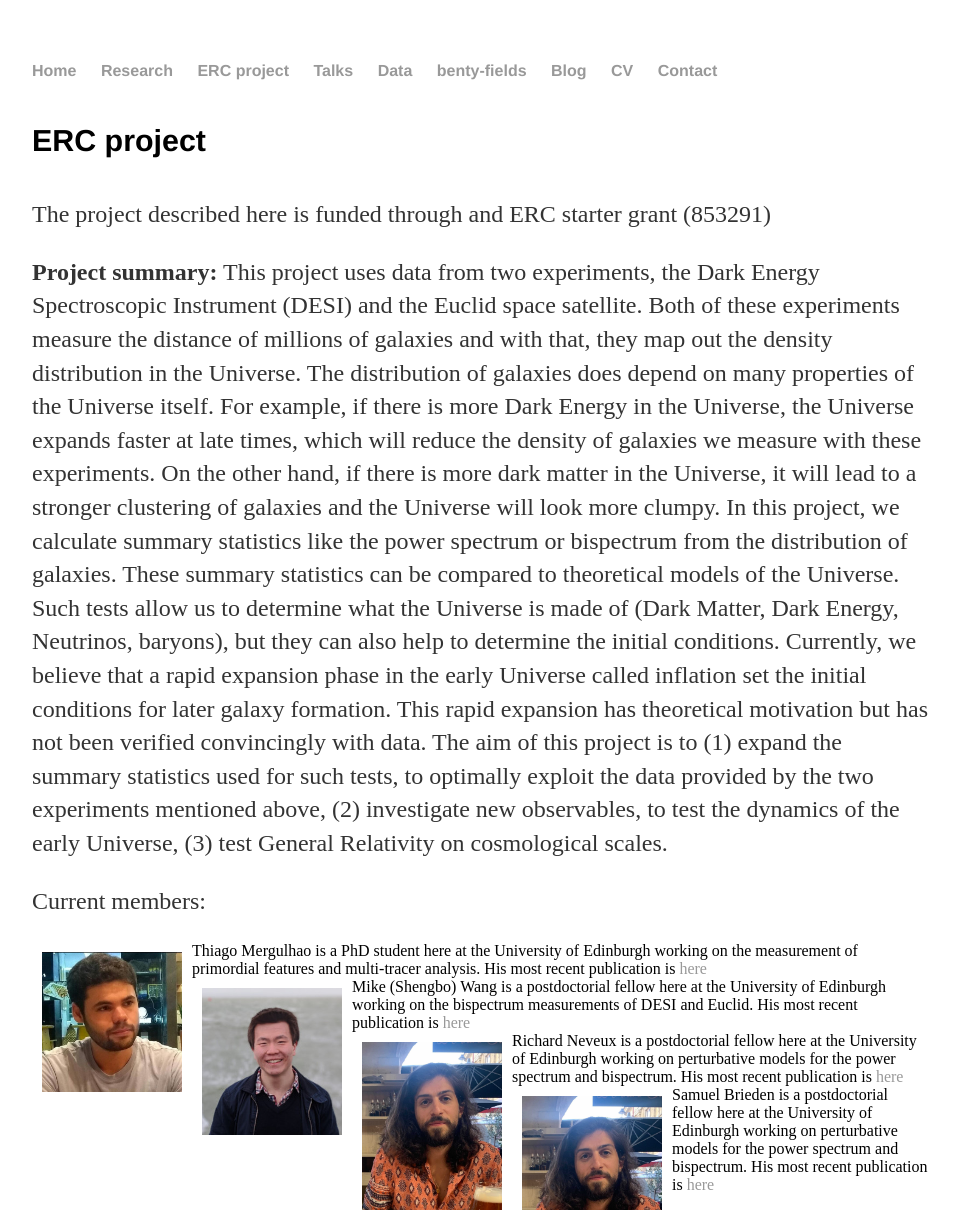
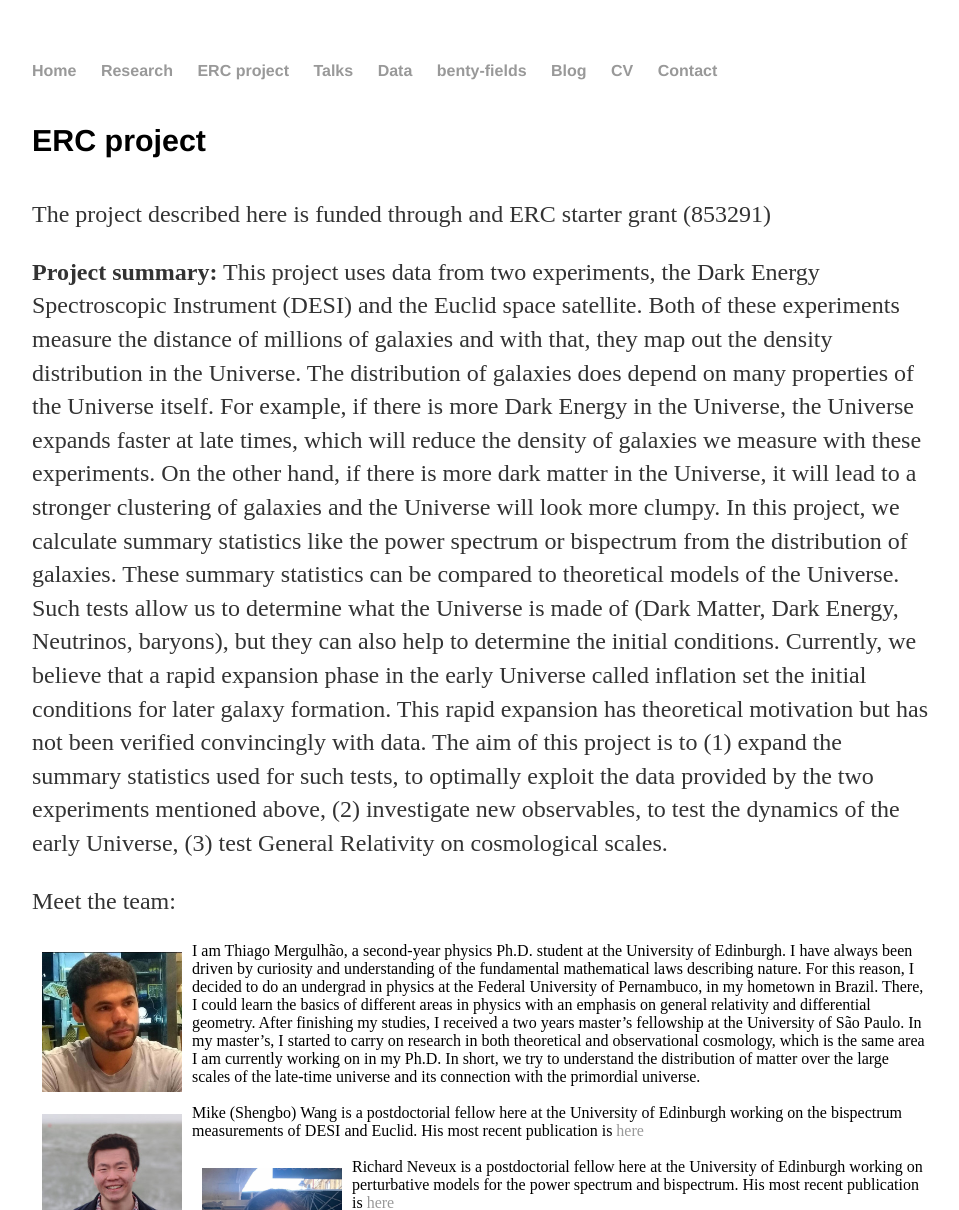
Before and after one commit to fbeutler/fbeutler.github.io, a Jekyll site: the page built from ERC/ERC.html, in a window 1280 px wide. Shown: the top 1210 px of the page, without its empty margins (160-1119 px from the left). Built offline with Jekyll 4.4.1, drawn with Linux system fonts in a browser that asks for light colours; grey boxes are pictures that could not be loaded.

Commit message:
Update ERC.html

```diff
--- a/ERC/ERC.html
+++ b/ERC/ERC.html
@@ -25,24 +25,31 @@ title: My ERC project
 </p>
 
 <p>
-  Current members:
+  Meet the team:
   <div width=100%>
-    <img src="/static/Thiago-Mergulhao.jpeg" alt="IMAGE OF Thiago" display="block" width="140" align="left" style="padding:10px"> Thiago Mergulhao is a PhD student here at
-    the University of Edinburgh working on the measurement of primordial features and multi-tracer analysis. His most recent publication is
-    <a href="https://arxiv.org/abs/2303.13946">here</a>
+    <img src="/static/Thiago-Mergulhao.jpeg" alt="IMAGE OF Thiago" display="block" width="140" align="left" style="padding:10px"> I am Thiago Mergulhão,
+    a second-year physics Ph.D. student at the University of Edinburgh. I have always been driven by curiosity and understanding of the fundamental
+    mathematical laws describing nature. For this reason, I decided to do an undergrad in physics at the Federal University of Pernambuco, in my
+    hometown in Brazil. There, I could learn the basics of different areas in physics with an emphasis on general relativity and differential geometry.
+    After finishing my studies, I received a two years master’s fellowship at the University of São Paulo. In my master’s, I started to carry on
+    research in both theoretical and observational cosmology, which is the same area I am currently working on in my Ph.D. In short, we try to
+    understand the distribution of matter over the large scales of the late-time universe and its connection with the primordial universe.
   </div>
+<br>
   <div width=100%>
     <img src="/static/mike.jpeg" alt="IMAGE OF Mike" display="block" width="140" align="left" style="padding:10px"> Mike (Shengbo) Wang is a postdoctorial fellow
     here at the University of Edinburgh working on the bispectrum measurements of DESI and Euclid. His most recent publication is
     <a href="https://arxiv.org/abs/2304.03643">here</a>
   </div>
+<br>
   <div width=100%>
     <img src="/static/richard.jpg" alt="IMAGE OF Mike" display="block" width="140" align="left" style="padding:10px"> Richard Neveux is a postdoctorial fellow
     here at the University of Edinburgh working on perturbative models for the power spectrum and bispectrum. His most recent publication is
     <a href="https://doi.org/10.1093/mnras/stac2114">here</a>
   </div>
+<br>
   <div width=100%>
-    <img src="/static/richard.jpg" alt="IMAGE OF Mike" display="block" width="140" align="left" style="padding:10px"> Samuel Brieden is a postdoctorial fellow
+    <img src="/static/sam.jpg" alt="IMAGE OF Mike" display="block" width="140" align="left" style="padding:10px"> Samuel Brieden is a postdoctorial fellow
     here at the University of Edinburgh working on perturbative models for the power spectrum and bispectrum. His most recent publication is
     <a href="https://doi.org/10.1093/mnras/stac2114">here</a>
   </div>
```
